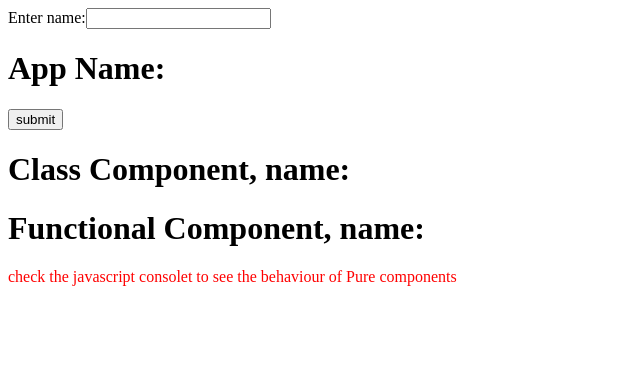
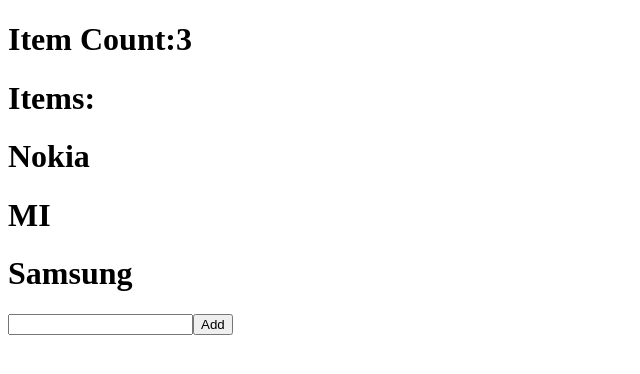
Before and after one commit to ramakrishna-java/onlineshopping-react, a React (Vite) app: page / in a window 1280 px wide. Shown: the top 374 px of the page, without its empty margins (0-640 px from the left). Built offline with nearby package versions, Linux system fonts and the light colour scheme.

Commit message:
useContext examples

```diff
--- /dev/null
+++ b/src/20_contextApi/App.jsx
@@ -0,0 +1,38 @@
+import React from 'react'
+/*
+const EmpContext = React.createContext()
+
+const App = () => (
+    <EmpContext.Provider value={"RahulC"}>
+        <OuterComponent/>
+    </EmpContext.Provider>
+)
+
+const OuterComponent=()=>(
+    <InnerComponent/>
+)
+
+const InnerComponent=()=>(
+    <EmpContext.Consumer>
+        {(contextValue)=>
+        <>
+        <h1>{contextValue}</h1>
+        </>}
+    </EmpContext.Consumer>
+)
+*/
+
+
+import {EmpProvider} from './EmpContext'
+import EmployeeComponent from './EmployeeComponent'
+
+class App extends React.Component {
+    render() {
+        return (<EmpProvider>
+            <h1> Context API demo</h1>
+            <EmployeeComponent/>
+        </EmpProvider>)
+    }
+}
+
+export default App
--- /dev/null
+++ b/src/21_a_useContext/App.jsx
@@ -0,0 +1,22 @@
+import React, {createContext, useState} from 'react'
+import ComponentA from './ComponentA'
+import ComponentB from './ComponentB'
+
+export const store = createContext();
+
+const App = () => {
+  const [data, setData]=useState(0)
+  return (
+    <div>
+      <store.Provider value={[data, setData]}>
+        <h1>HIiiiiiiiiiiiiiii</h1>
+        <ComponentA/>
+        <ComponentB/>
+        <button onClick={()=>setData(data+1)}>Increment State by 1</button>
+        </store.Provider>
+
+    </div>
+  )
+}
+
+export default App
--- /dev/null
+++ b/src/21_b_contextApiUseContext/App.jsx
@@ -0,0 +1,25 @@
+import React,{createContext,useState} from 'react'
+import Count from './Count';
+import Display from './Display';
+
+
+export const store=createContext();
+const App = () => {
+
+  const[data, setData] =useState([
+    {brandName:"Nokia"},
+    {brandName: "MI"},
+    {brandName: "Samsung"}
+  ])
+  return (
+    <div>
+      <store.Provider value={[data, setData]}>
+        <Count/>
+        <Display/>
+      </store.Provider>
+
+    </div>
+  )
+}
+
+export default App
--- /dev/null
+++ b/src/21_b_contextApiUseContext/Count.jsx
@@ -0,0 +1,14 @@
+import React,{useContext} from 'react'
+import {store} from './App'
+
+const Count = () => {
+    const [data, setData]=useContext(store)
+  return (
+    <div>
+        <h1>Item Count:{data.length}</h1>
+
+    </div>
+  )
+}
+
+export default Count
--- /dev/null
+++ b/src/21_b_contextApiUseContext/Display.jsx
@@ -0,0 +1,29 @@
+import React,{useContext, useState} from 'react'
+import {store} from'./App'
+
+
+const Display = () => {
+    const[data, setData] =useContext(store)
+    const[name, setName]=useState();
+
+    const submitHandler=e=>{
+        e.preventDefault();
+        setData([...data,{ brandName:name}])
+            }
+  return (
+    <div className='card'>
+        <div className='card-body'>
+        <h1>Items:</h1>
+        {data.map((item,index) =><h1 key ={index}>{item.brandName}</h1>)}
+
+        <form onSubmit={submitHandler}>
+            <input type="text" onChange={e=>setName(e.target.value)}></input>
+            <input type="submit" value="Add" />
+
+        </form>
+
+        </div></div>
+  )
+}
+
+export default Display
--- a/src/main.jsx
+++ b/src/main.jsx
@@ -25,7 +25,10 @@
 //import App from './16_react_routers/App.jsx'
 //import App from './17_react_routers-transition/App'
 //import App from './19_lazyLoading_CodeSplitting/App'
-import App from './22_pureComponents/App'
+//import App from './20_contextApi/App'
+//import App from './21_a_useContext/App'
+import App from './21_b_contextApiUseContext/App'
+//import App from './22_pureComponents/App'
 //import App from './28_portal/App'
 
 createRoot(document.getElementById('root')).render(
```
Also changed, not shown: src/20_contextApi/EmpContext.jsx (added, +26 -0 lines), src/20_contextApi/EmpDetails.jsx (added, +19 -0 lines), src/20_contextApi/EmpForm.jsx (added, +24 -0 lines), src/20_contextApi/EmployeeComponent.jsx (added, +12 -0 lines), src/21_a_useContext/ComponentA.jsx (added, +17 -0 lines), src/21_a_useContext/ComponentB.jsx (added, +15 -0 lines), src/20_contextApi/notes1.png (added).
